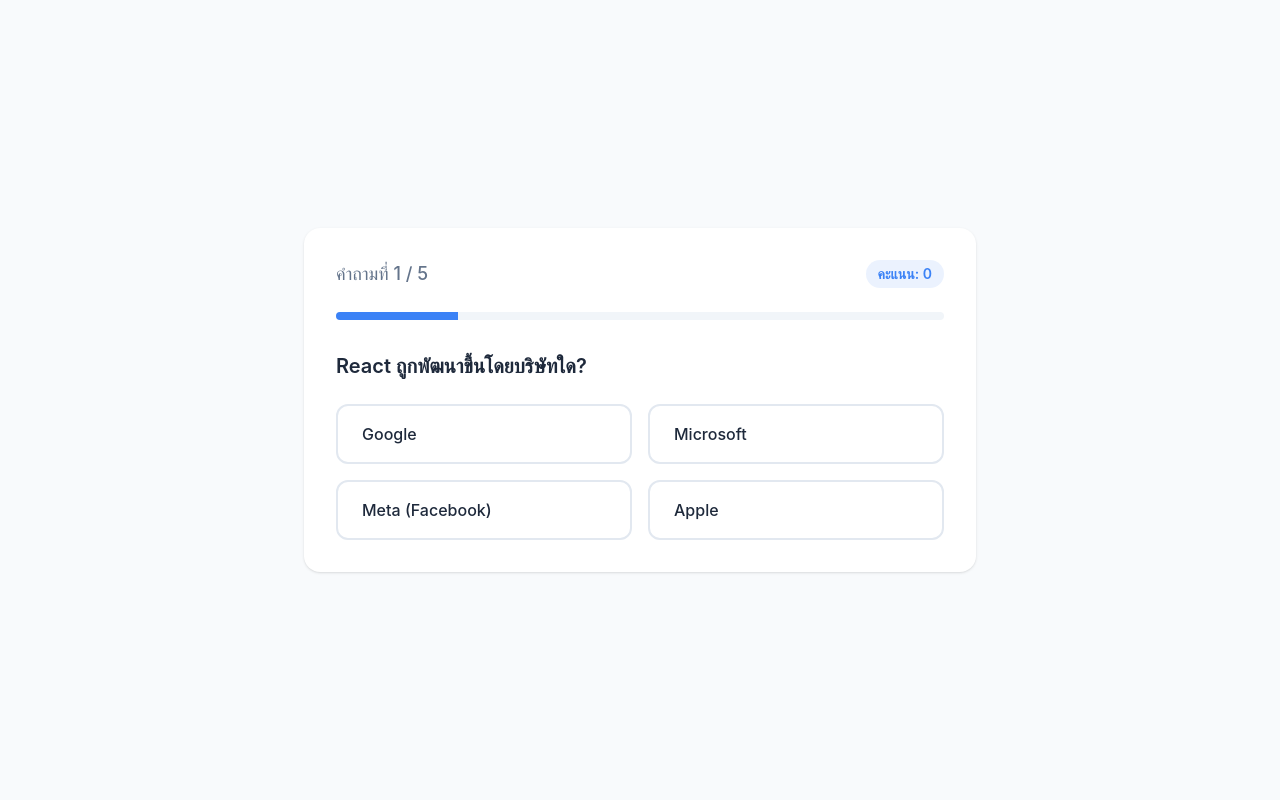
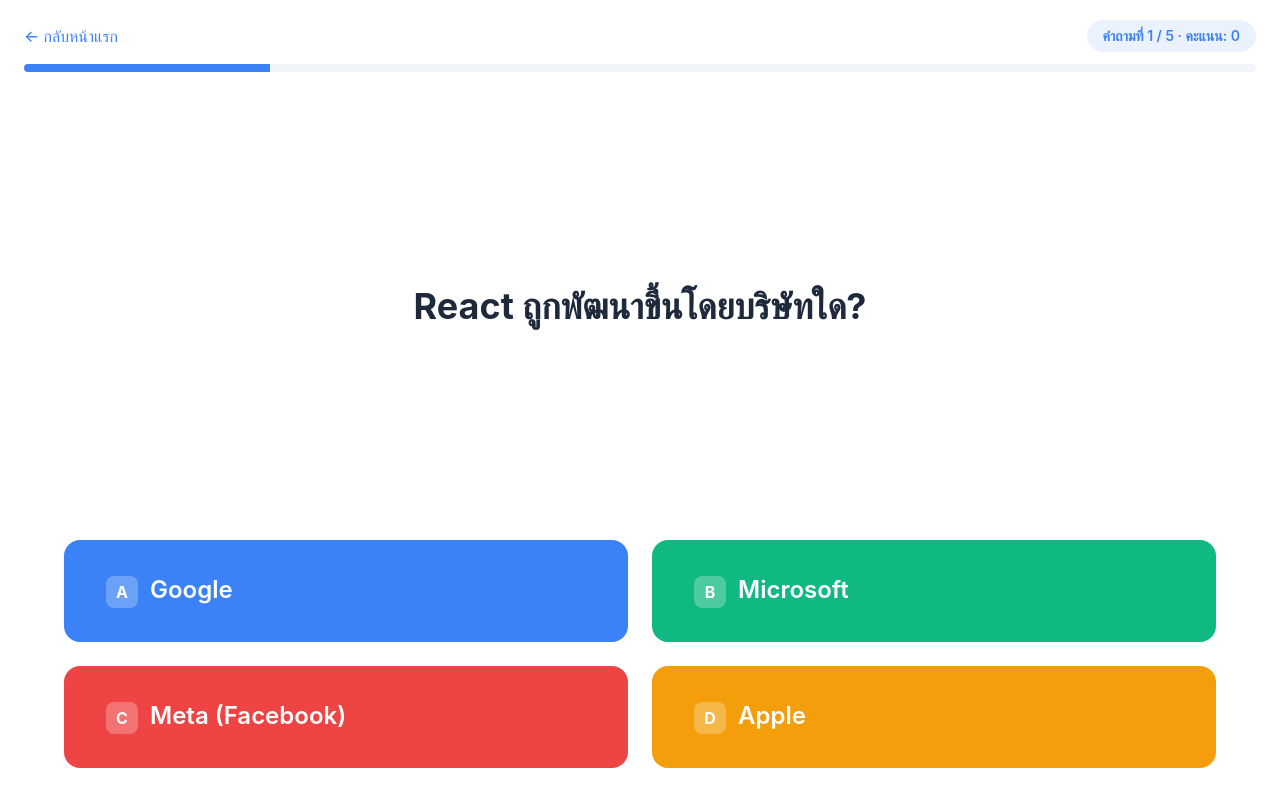
Before and after one commit to Futsu-coder/sex_education, a React (Vite) app: page /quiz in a window 1280 px wide. Built offline with nearby package versions, Linux system fonts and the light colour scheme.

Commit message:
re design quizPage

```diff
--- a/src/index.css
+++ b/src/index.css
@@ -4,6 +4,7 @@
   --color-primary: #3b82f6;
   --color-success: #10b981;
   --color-danger: #ef4444;
+  --color-amber: #f59e0b;
   --color-surface: #f8fafc;
   --color-card: #ffffff;
   --color-ink: #1e293b;
--- a/src/pages/QuizPage.jsx
+++ b/src/pages/QuizPage.jsx
@@ -2,11 +2,12 @@
 import { Link } from 'react-router-dom'
 import questions from '../data/questions'
 
-const ANSWER_COLORS = {
-  default: 'bg-white border-slate-200 hover:border-primary hover:bg-primary/5',
-  correct: 'bg-success border-success text-white',
-  incorrect: 'bg-danger border-danger text-white',
-}
+const ANSWER_COLORS = [
+  'bg-primary border-primary',
+  'bg-success border-success',
+  'bg-danger border-danger',
+  'bg-amber border-amber',
+]
 
 function QuizPage() {
   const [currentQuestion, setCurrentQuestion] = useState(0)
@@ -50,45 +51,44 @@
   }
 
   const getOptionStyle = (index) => {
-    if (selectedAnswer === null) return ANSWER_COLORS.default
+    if (selectedAnswer === null) return ANSWER_COLORS[index % ANSWER_COLORS.length]
     const option = question.answerOptions[index]
-    if (option.isCorrect) return ANSWER_COLORS.correct
-    if (index === selectedAnswer) return ANSWER_COLORS.incorrect
-    return ANSWER_COLORS.default
+    if (option.isCorrect) return 'bg-success border-success'
+    if (index === selectedAnswer) return 'bg-danger border-danger'
+    return 'bg-slate-100 border-slate-200'
   }
 
   return (
-    <div className="min-h-screen flex items-center justify-center px-4 py-8">
-      <div className="w-full max-w-2xl bg-card rounded-2xl shadow-sm p-8">
+    <div className="h-screen w-screen flex flex-col bg-white text-ink overflow-hidden">
       {showScore ? (
         /* ----- Result View ----- */
-          <div className="text-center py-8">
-            <div className="w-40 h-40 rounded-full border-8 border-primary flex items-center justify-center mx-auto mb-6">
-              <span className="text-4xl font-bold text-ink">
+        <div className="flex-1 flex flex-col items-center justify-center px-4">
+          <div className="w-44 h-44 rounded-full bg-primary flex items-center justify-center mb-8 shadow-xl">
+            <span className="text-4xl font-bold text-white">
               {score}/{totalQuestions}
             </span>
           </div>
-            <h2 className="text-2xl font-semibold text-ink mb-3">
+          <h2 className="text-3xl md:text-4xl font-bold mb-4 text-center">
             คุณได้ {score} จาก {totalQuestions} คะแนน!
           </h2>
-            <p className="text-muted mb-8">
+          <p className="text-muted mb-10 text-lg text-center">
             {score === totalQuestions
               ? 'ยอดเยี่ยม! คุณเก่งมาก 🎉'
               : score >= totalQuestions / 2
                 ? 'ไม่เลวเลย ลองทบทวนแล้วลองอีกครั้งได้'
                 : 'ลองอ่านเนื้อหาแล้วกลับมาลองใหม่นะ'}
           </p>
-            <div className="flex flex-col sm:flex-row gap-4 justify-center">
+          <div className="flex flex-col sm:flex-row gap-4 justify-center w-full max-w-md">
             <button
               type="button"
               onClick={restartQuiz}
-                className="bg-primary text-white font-medium px-8 py-3 rounded-xl transition-all duration-150 ease-in-out hover:scale-105 hover:shadow-md"
+              className="flex-1 bg-primary text-white font-semibold px-8 py-4 rounded-xl text-lg transition-all duration-150 ease-in-out hover:scale-105 hover:shadow-lg"
             >
               ทดสอบอีกครั้ง
             </button>
             <Link
               to="/"
-                className="bg-white text-primary border-2 border-primary font-medium px-8 py-3 rounded-xl transition-all duration-150 ease-in-out hover:bg-primary/5"
+              className="flex-1 bg-white text-primary border-2 border-primary font-semibold text-center px-8 py-4 rounded-xl text-lg transition-all duration-150 ease-in-out hover:bg-primary/5"
             >
               กลับไปอ่านความรู้
             </Link>
@@ -96,17 +96,22 @@
         </div>
       ) : (
         /* ----- Quiz View ----- */
-          <div>
-            <div className="flex items-center justify-between mb-6">
-              <h2 className="text-lg font-medium text-muted">
-                คำถามที่ {currentQuestion + 1} / {totalQuestions}
-              </h2>
-              <span className="bg-primary/10 text-primary font-semibold px-3 py-1 rounded-full text-sm">
-                คะแนน: {score}
+        <>
+          {/* Top bar */}
+          <div className="flex items-center justify-between px-6 pt-5 pb-3">
+            <Link
+              to="/"
+              className="text-primary font-medium hover:underline"
+            >
+              ← กลับหน้าแรก
+            </Link>
+            <span className="bg-primary/10 text-primary font-semibold px-4 py-1.5 rounded-full text-sm">
+              คำถามที่ {currentQuestion + 1} / {totalQuestions} · คะแนน: {score}
             </span>
           </div>
 
-            <div className="h-2 bg-slate-100 rounded-full mb-8 overflow-hidden">
+          {/* Progress bar */}
+          <div className="mx-6 h-2 bg-slate-100 rounded-full overflow-hidden mb-10">
             <div
               className="h-full bg-primary transition-all duration-300"
               style={{
@@ -115,27 +120,35 @@
             />
           </div>
 
-            <h3 className="text-xl font-semibold text-ink mb-6">
+          {/* Question */}
+          <div className="flex-1 flex items-center justify-center px-6 md:px-16 pb-10">
+            <h1 className="text-2xl md:text-4xl font-bold text-center leading-relaxed max-w-4xl">
               {question.questionText}
-            </h3>
+            </h1>
+          </div>
 
-            <div className="grid grid-cols-1 md:grid-cols-2 gap-4">
-              {question.answerOptions.map((option, index) => (
+          {/* Answer grid */}
+          <div className="grid grid-cols-1 md:grid-cols-2 gap-4 md:gap-6 px-6 md:px-16 pb-8 justify-items-stretch auto-rows-fr">
+            {question.answerOptions.map((option, index) => {
+              const hasAnswered = selectedAnswer !== null
+              const dimmed = hasAnswered && getOptionStyle(index).includes('slate')
+              return (
                 <button
                   key={index}
                   type="button"
                   onClick={() => handleAnswerClick(index)}
-                  className={`text-left font-medium px-6 py-4 rounded-xl border-2 transition-all duration-150 ease-in-out ${getOptionStyle(index)} ${
-                    locked && selectedAnswer === index ? 'scale-[0.98]' : ''
-                  }`}
+                  className={`text-left font-semibold px-6 py-6 md:px-10 md:py-8 rounded-2xl text-white border-2 transition-all duration-150 ease-in-out hover:brightness-110 active:scale-[0.98] ${getOptionStyle(index)} ${dimmed ? 'opacity-60' : ''}`}
                 >
-                  {option.answerText}
+                  <span className="inline-block bg-white/25 text-white text-sm md:text-base font-bold w-8 h-8 leading-8 text-center rounded-lg mr-3">
+                    {['A', 'B', 'C', 'D'][index]}
+                  </span>
+                  <span className="text-lg md:text-2xl">{option.answerText}</span>
                 </button>
-              ))}
+              )
+            })}
           </div>
-          </div>
+        </>
       )}
-      </div>
     </div>
   )
 }
```
Lines whose indentation alone changed are shown as unchanged.
